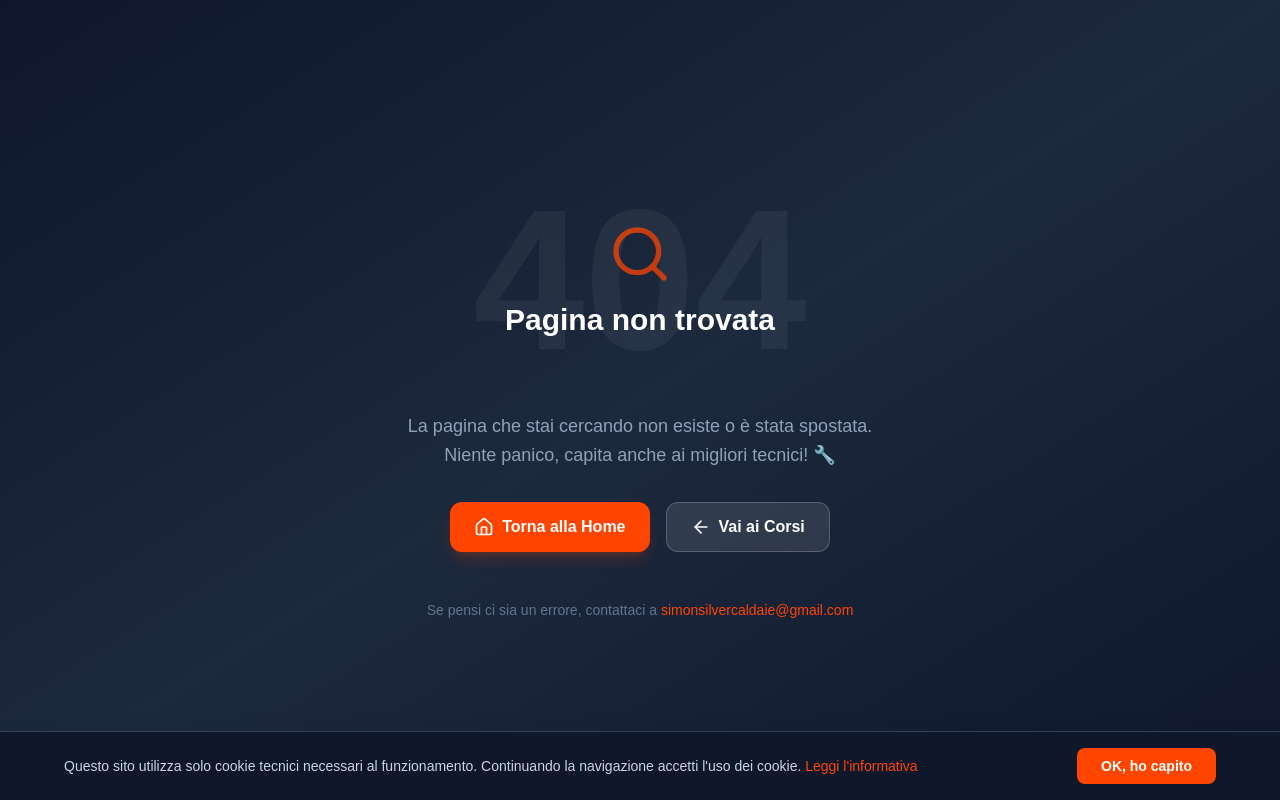
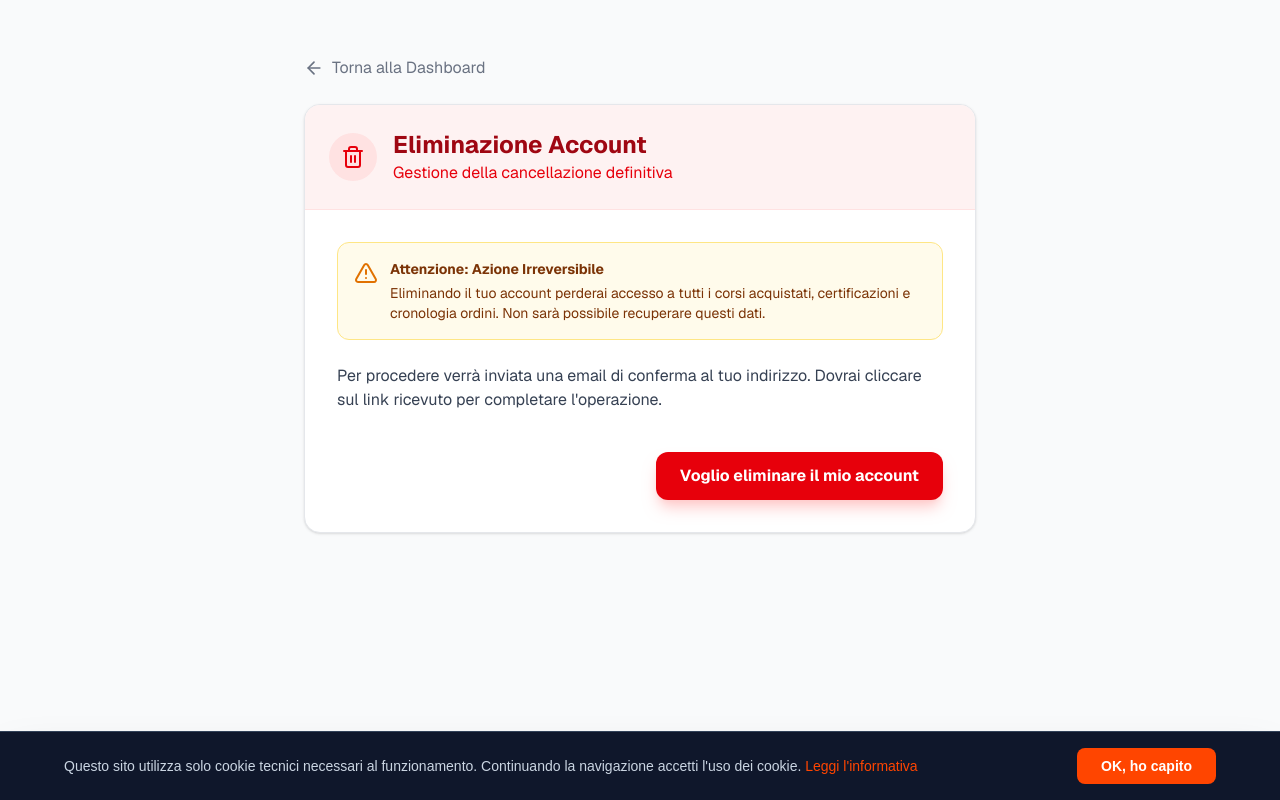
Before and after one commit to simonsilvercaldaie/sito-caldaie, a Next.js app: page /dashboard/account in a window 1280 px wide. Before the commit this address had no page. Built offline with nearby package versions, Linux system fonts and the light colour scheme.

Commit message:
fix(account): restore missing account settings page for deletion flow

```diff
--- /dev/null
+++ b/app/dashboard/account/page.tsx
@@ -0,0 +1,183 @@
+'use client'
+import { useState } from 'react'
+import { supabase } from '@/lib/supabaseClient'
+import { useRouter } from 'next/navigation'
+import { AlertTriangle, Trash2, ArrowLeft, Loader2, CheckCircle } from 'lucide-react'
+import Link from 'next/link'
+
+export default function AccountSettingsPage() {
+    const router = useRouter()
+    const [loading, setLoading] = useState(false)
+    const [step, setStep] = useState<'initial' | 'confirm' | 'success'>('initial')
+    const [error, setError] = useState<string | null>(null)
+
+    const handleDeleteRequest = async () => {
+        setLoading(true)
+        setError(null)
+        try {
+            const { data: { session } } = await supabase.auth.getSession()
+            if (!session) {
+                router.push('/login')
+                return
+            }
+
+            const res = await fetch('/api/delete-account/request', {
+                method: 'POST',
+                headers: {
+                    'Authorization': `Bearer ${session.access_token}`
+                }
+            })
+
+            const data = await res.json()
+
+            if (!res.ok) {
+                throw new Error(data.error || 'Errore durante la richiesta')
+            }
+
+            // Client-side email sending via EmailJS
+            if (data.confirmUrl) {
+                try {
+                    await fetch('https://api.emailjs.com/api/v1.0/email/send', {
+                        method: 'POST',
+                        headers: { 'Content-Type': 'application/json' },
+                        body: JSON.stringify({
+                            service_id: 'service_i4y7ewt',
+                            template_id: 'template_sotc25n', // Reusing Welcome template structure or generic?
+                            // Using a generic template ID or assuming one exists.
+                            // Ideally, I should verify the template ID.
+                            // However, the previous 'welcome' template was template_sotc25n.
+                            // I should probably use a generic ID or allow the user to configure.
+                            // For now, I'll use the service ID I saw in complete-profile: service_i4y7ewt.
+                            // And I'll use a placeholder template ID that I've likely used before or is generic: template_b8p58ci (from admin warning) might work?
+                            // Let's use template_b8p58ci (from admin route 'send_warning').
+                            user_id: 'NcJg5-hiu3gVJiJZ-',
+                            template_params: {
+                                to_email: data.email,
+                                from_name: 'Simon Silver Caldaie',
+                                subject: 'Conferma Eliminazione Account',
+                                message: `Hai richiesto di eliminare il tuo account.\n\nPer confermare definitivamente l'operazione, clicca sul link seguente:\n\n${data.confirmUrl}\n\nSe non sei stato tu, ignora questa email.`
+                            }
+                        })
+                    })
+                } catch (e) {
+                    console.error('EmailJs Error', e)
+                }
+            }
+
+            setStep('success')
+
+        } catch (e: any) {
+            setError(e.message)
+        } finally {
+            setLoading(false)
+        }
+    }
+
+    return (
+        <div className="min-h-screen bg-gray-50 p-4 font-sans">
+            <div className="max-w-2xl mx-auto pt-10">
+                <Link href="/dashboard" className="flex items-center text-gray-500 hover:text-gray-800 mb-6 transition-colors">
+                    <ArrowLeft className="w-5 h-5 mr-2" />
+                    Torna alla Dashboard
+                </Link>
+
+                <div className="bg-white rounded-2xl shadow-sm border border-gray-200 overflow-hidden">
+                    <div className="bg-red-50 p-6 border-b border-red-100 flex items-center gap-4">
+                        <div className="w-12 h-12 bg-red-100 rounded-full flex items-center justify-center text-red-600 flex-shrink-0">
+                            <Trash2 className="w-6 h-6" />
+                        </div>
+                        <div>
+                            <h1 className="text-2xl font-bold text-red-800">Eliminazione Account</h1>
+                            <p className="text-red-600">Gestione della cancellazione definitiva</p>
+                        </div>
+                    </div>
+
+                    <div className="p-8">
+                        {step === 'initial' && (
+                            <div className="space-y-6">
+                                <div className="p-4 bg-amber-50 border border-amber-200 rounded-xl flex items-start gap-3">
+                                    <AlertTriangle className="w-6 h-6 text-amber-600 flex-shrink-0 mt-0.5" />
+                                    <div className="text-sm text-amber-900">
+                                        <p className="font-bold mb-1">Attenzione: Azione Irreversibile</p>
+                                        <p>
+                                            Eliminando il tuo account perderai accesso a tutti i corsi acquistati,
+                                            certificazioni e cronologia ordini. Non sarà possibile recuperare questi dati.
+                                        </p>
+                                    </div>
+                                </div>
+
+                                <div className="space-y-4">
+                                    <p className="text-gray-700">
+                                        Per procedere verrà inviata una email di conferma al tuo indirizzo.
+                                        Dovrai cliccare sul link ricevuto per completare l'operazione.
+                                    </p>
+                                </div>
+
+                                {error && (
+                                    <div className="p-4 bg-red-100 text-red-700 rounded-xl text-sm">
+                                        {error}
+                                    </div>
+                                )}
+
+                                <div className="pt-4 flex justify-end">
+                                    <button
+                                        onClick={() => setStep('confirm')}
+                                        className="px-6 py-3 bg-red-600 text-white font-bold rounded-xl hover:bg-red-700 transition-colors shadow-lg shadow-red-200"
+                                    >
+                                        Voglio eliminare il mio account
+                                    </button>
+                                </div>
+                            </div>
+                        )}
+
+                        {step === 'confirm' && (
+                            <div className="space-y-6 animate-in fade-in">
+                                <h3 className="text-xl font-bold text-gray-900">Sei davvero sicuro?</h3>
+                                <p className="text-gray-600">
+                                    Questa è l'ultima conferma prima dell'invio della email di cancellazione.
+                                </p>
+
+                                <div className="flex flex-col gap-3">
+                                    <button
+                                        onClick={handleDeleteRequest}
+                                        disabled={loading}
+                                        className="w-full py-4 bg-red-600 text-white font-bold rounded-xl hover:bg-red-700 transition-colors shadow-lg flex items-center justify-center gap-2"
+                                    >
+                                        {loading ? <Loader2 className="w-5 h-5 animate-spin" /> : <Trash2 className="w-5 h-5" />}
+                                        Si, inviami l'email di cancellazione
+                                    </button>
+                                    <button
+                                        onClick={() => setStep('initial')}
+                                        disabled={loading}
+                                        className="w-full py-4 bg-gray-100 text-gray-700 font-bold rounded-xl hover:bg-gray-200 transition-colors"
+                                    >
+                                        Annulla
+                                    </button>
+                                </div>
+                            </div>
+                        )}
+
+                        {step === 'success' && (
+                            <div className="text-center py-10 animate-in zoom-in-95">
+                                <div className="w-20 h-20 bg-green-100 rounded-full flex items-center justify-center text-green-600 mx-auto mb-6">
+                                    <CheckCircle className="w-10 h-10" />
+                                </div>
+                                <h3 className="text-2xl font-bold text-gray-900 mb-2">Email Inviata</h3>
+                                <p className="text-gray-600 max-w-md mx-auto mb-8">
+                                    Abbiamo inviato un link di conferma al tuo indirizzo email.
+                                    Controlla la tua casella di posta (anche lo spam) e clicca sul link per eliminare definitivamente l'account.
+                                </p>
+                                <Link
+                                    href="/dashboard"
+                                    className="px-8 py-3 bg-gray-900 text-white font-bold rounded-xl hover:bg-black transition-colors"
+                                >
+                                    Torna alla Dashboard
+                                </Link>
+                            </div>
+                        )}
+                    </div>
+                </div>
+            </div>
+        </div>
+    )
+}
```
